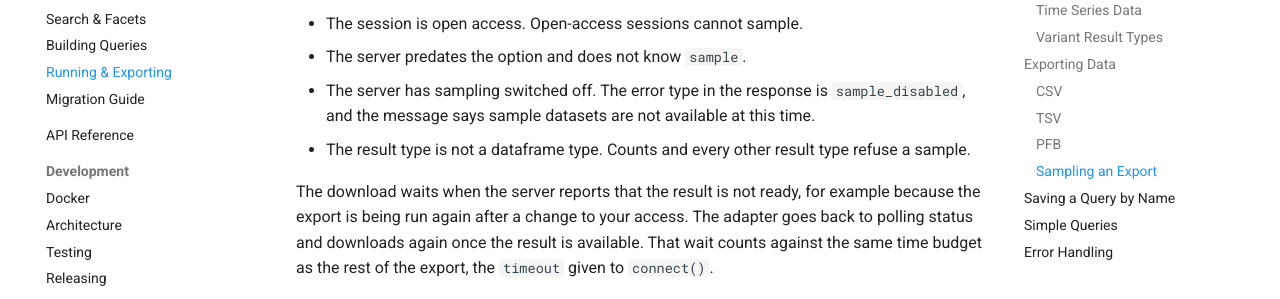
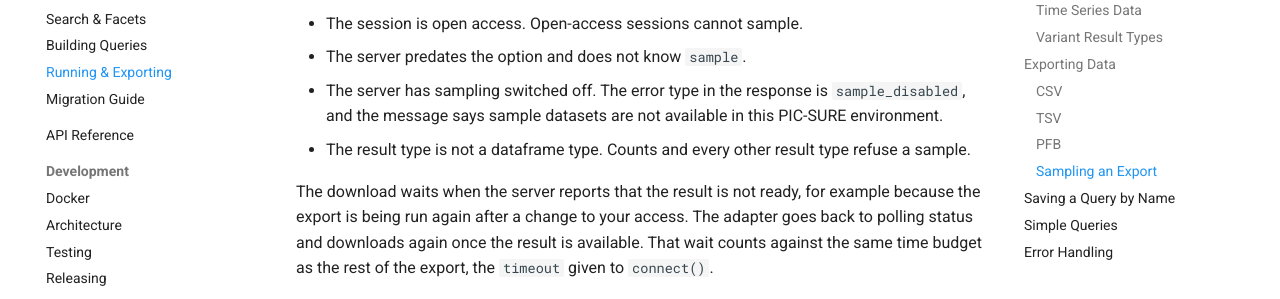
Before and after one commit to hms-dbmi/pic-sure-python-adapter-hpds, an MkDocs documentation site: the page built from docs/guides/running-and-exporting.md, in a window 1280 px wide and 900 px high, scrolled down 2938 px. Shown: the part 179-478 px from the top of the window. Built offline with MkDocs 1.6.1 and Material for MkDocs 9.7.7, drawn with Linux system fonts in a browser that asks for light colours; comment, search, counter and statistics services are not loaded.

Commit message:
docs(errors): quote the server's current sample refusal sentences
The server reworded its two sample refusals. A sample on an unsupported
result type now names the requested type, and the refusal for an environment
without sampling names the environment and says to remove the sample option.
The adapter passes the server's message through, so only the changelog
example, the export guide and the test fixtures that imitate the server
change.

```diff
--- a/docs/guides/running-and-exporting.md
+++ b/docs/guides/running-and-exporting.md
@@ -144,7 +144,7 @@ the server refuses a sample query it answers HTTP 400, which raises
 - The server predates the option and does not know `sample`.
 - The server has sampling switched off. The error type in the response is
   `sample_disabled`, and the message says sample datasets are not available
-  at this time.
+  in this PIC-SURE environment.
 - The result type is not a dataframe type. Counts and every other result
   type refuse a sample.
 
```
Also changed, not shown: CHANGELOG.md (+1 -1 lines), 2 other files.
